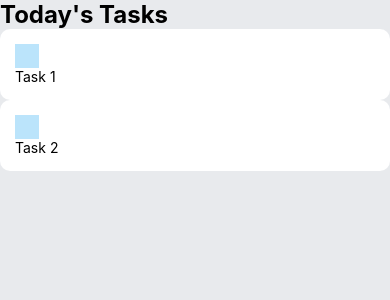
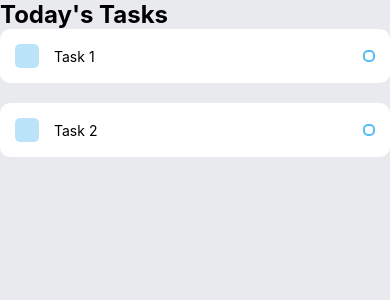
Before and after one commit to thejamesgore/react-native-projects, a React Native app in the folder 00-Todo-List/: screen / in a window 390 px wide. Shown: the top 300 px of the page. Built offline with nearby package versions, Linux system fonts and the light colour scheme.

Commit message:
finished styling for task componenet

```diff
--- a/00-Todo-List/components/Task.js
+++ b/00-Todo-List/components/Task.js
@@ -5,7 +5,7 @@
   return (
     <View style={styles.item}>
       <View style={styles.itemLeft}>
-        <TouchableOpacity style={styles.square}></TouchableOpacity>
+        <View style={styles.square}></View>
         <Text style={styles.itemText}>{props.text}</Text>
       </View>
       <View style={styles.circular}></View>
@@ -14,16 +14,38 @@
 }
 
 const styles = StyleSheet.create({
-  item: { backgroundColor: '#FFF', padding: 15, borderRadius: 10 },
-  itemLeft: {},
+  item: {
+    backgroundColor: '#FFF',
+    padding: 15,
+    borderRadius: 10,
+    flexDirection: 'row',
+    alignItems: 'center',
+    justifyContent: 'space-between',
+    marginBottom: 20,
+  },
+  itemLeft: {
+    flexDirection: 'row',
+    alignItems: 'center',
+    flexWrap: 'wrap',
+  },
   square: {
     width: 24,
     height: 24,
     backgroundColor: '#55BCF6',
     opacity: 0.4,
+    borderRadius: 5,
+    marginRight: 15,
   },
-  itemText: {},
-  circular: {},
+  itemText: {
+    maxWidth: '80%',
+  },
+  circular: {
+    width: 12,
+    height: 12,
+    borderColor: '#55BCF6',
+    borderWidth: 2,
+    borderRadius: 5,
+  },
 })
 
 export default Task
```
